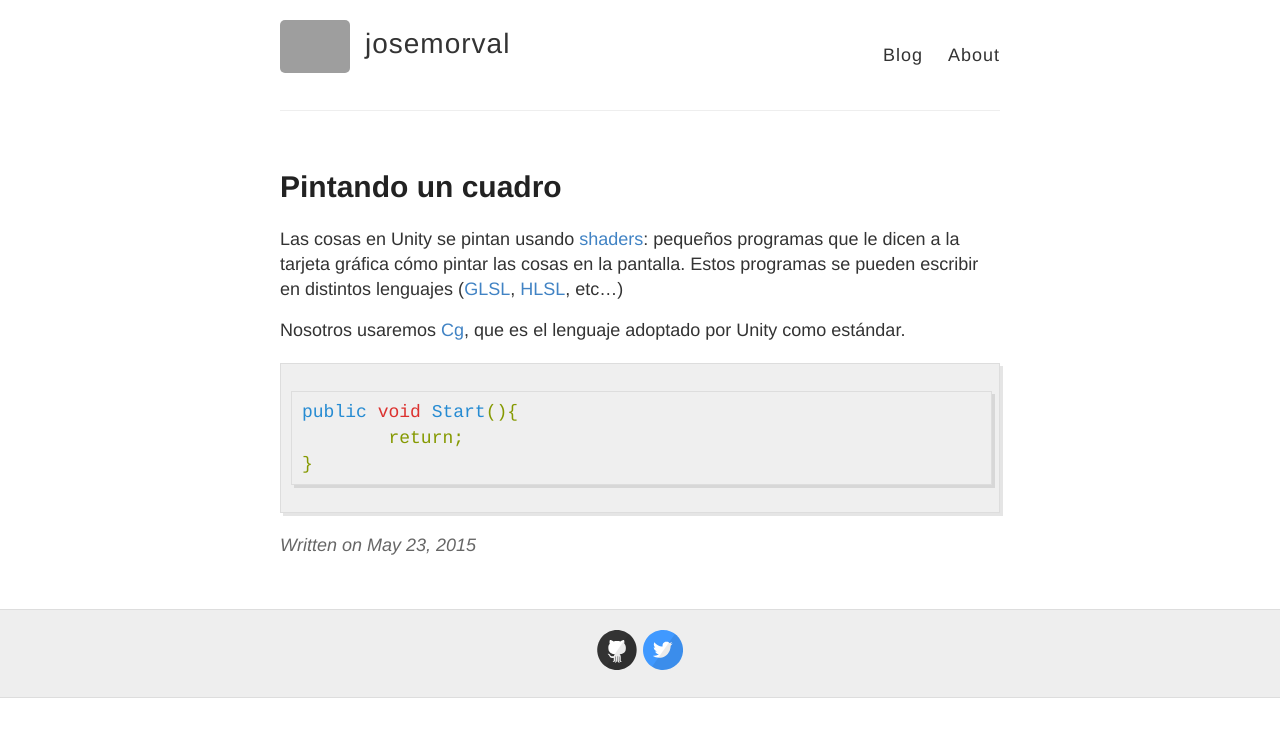
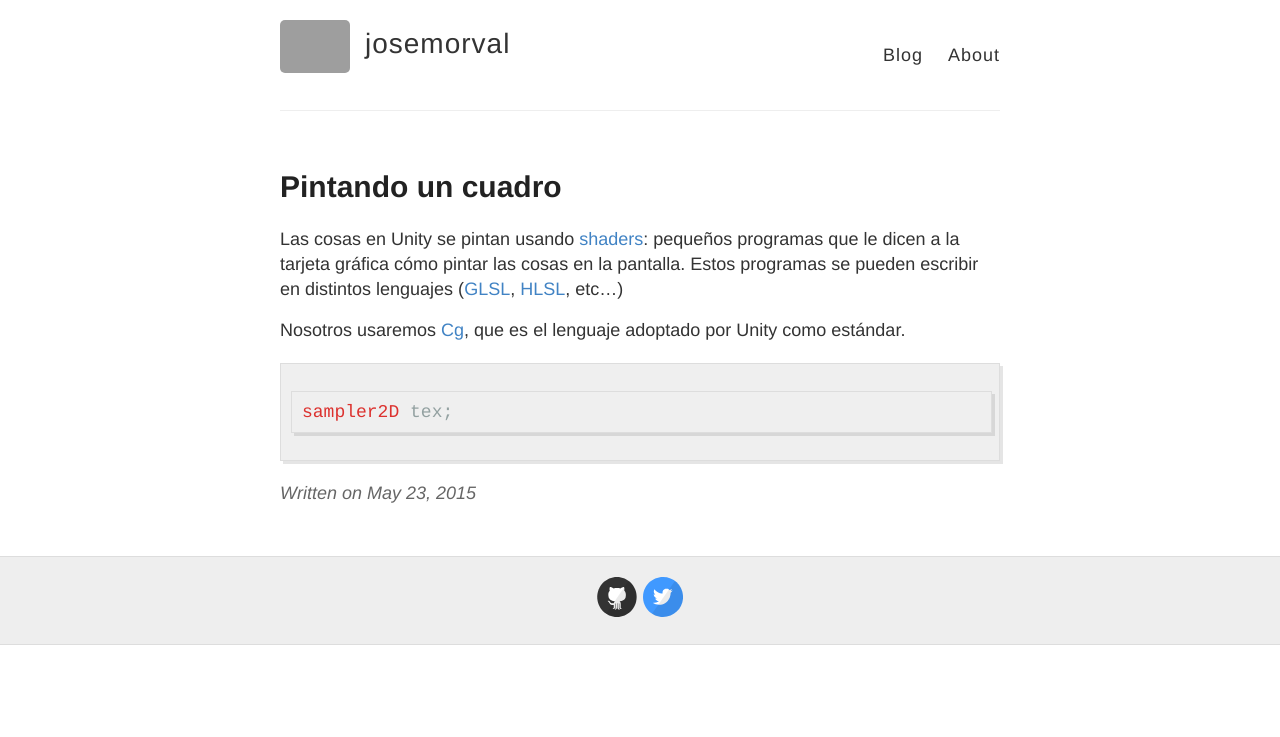
Before and after one commit to josemorval/UnityArchive, a Jekyll site: the page built from _posts/2015-05-23-pintandocuadro.md, in a window 1280 px wide. Shown: the top 737 px of the page. Built offline with Jekyll 4.4.1, drawn with Linux system fonts in a browser that asks for light colours; Markdown is read by kramdown in place of the engine named in the settings; grey boxes are pictures that could not be loaded.

Commit message:
Updated 2015-05-23-pintandocuadro.md

````diff
--- a/_posts/2015-05-23-pintandocuadro.md
+++ b/_posts/2015-05-23-pintandocuadro.md
@@ -9,8 +9,6 @@ Las cosas en Unity se pintan usando [shaders](http://en.wikipedia.org/wiki/Shade
 
 Nosotros usaremos [Cg](http://en.wikipedia.org/wiki/Cg_\(programming_language\)), que es el lenguaje adoptado por Unity como estándar.
 
-```java
-public void Start(){
-	return;
-}
+```glsl
+sampler2D tex;
 ```
````
